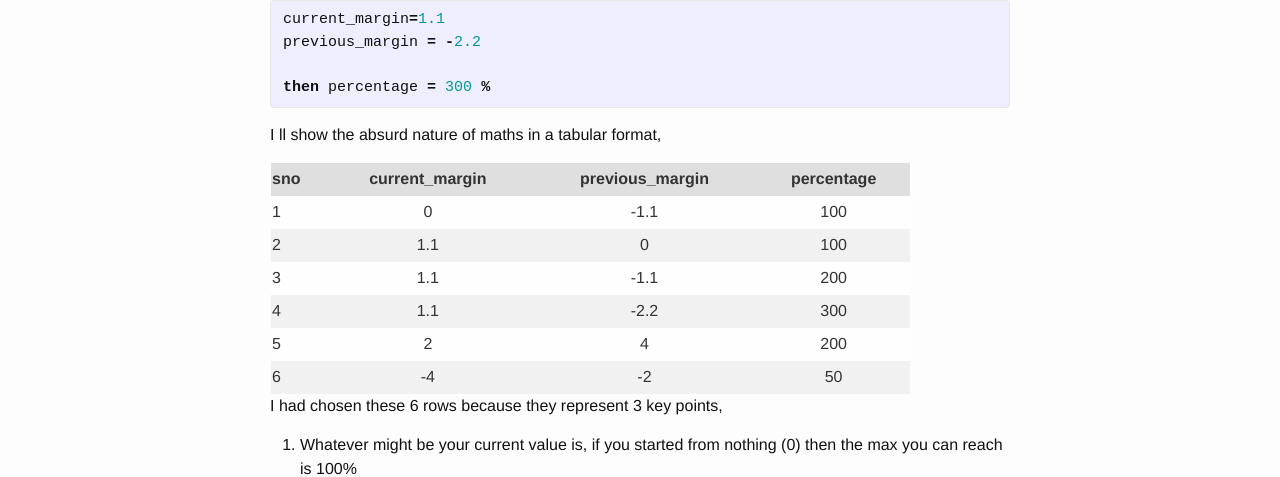
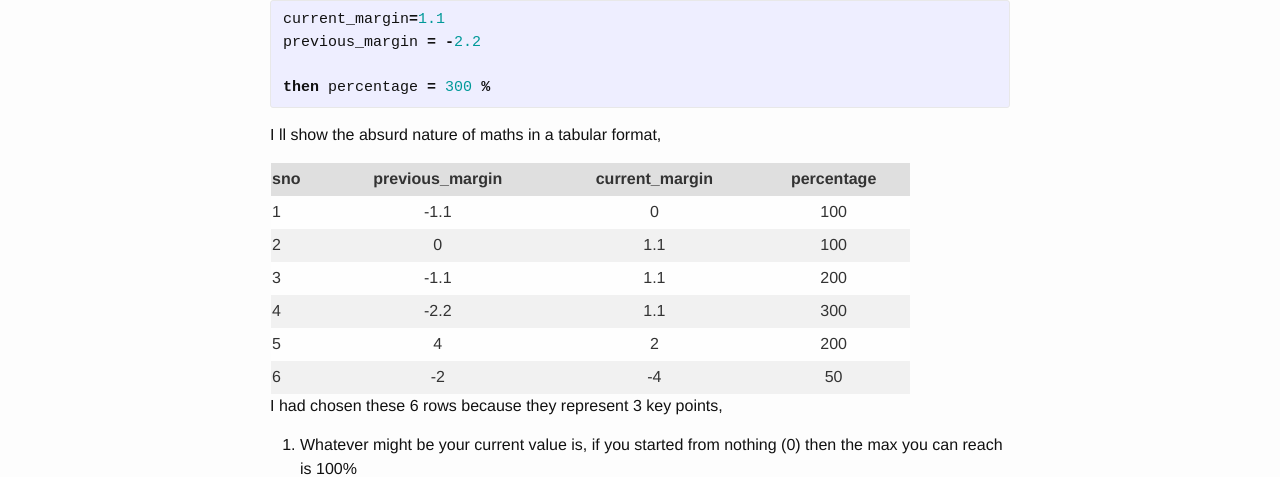
Before and after one commit to worldofprasanna/worldofprasanna-old.github.io, a Jekyll site: the page built from _posts/2015-11-07-percentage-change-calculation.markdown, in a window 1280 px wide. Shown: the part 695-1172 px from the top of the page. Built offline with Jekyll 4.4.1, drawn with Linux system fonts in a browser that asks for light colours.

```diff
--- a/_posts/2015-11-07-percentage-change-calculation.markdown
+++ b/_posts/2015-11-07-percentage-change-calculation.markdown
@@ -34,14 +34,14 @@ then percentage = 300 %
 
 I ll show the absurd nature of maths in a tabular format,
 
-| sno 	| current_margin 	| previous_margin 	| percentage 	|
-|:------|-------------------|-------------------|---------------|
-|1  	| 0              	|-1.1            	| 100       	|
-|2  	| 1.1            	| 0              	| 100       	|
-|3  	| 1.1            	| -1.1           	| 200       	|
-|4  	| 1.1            	| -2.2           	| 300       	|
-|5  	| 2              	| 4              	| 200       	|
-|6  	| -4             	| -2             	| 50        	|
+| sno 	| previous_margin| current_margin 	 	| percentage 	|
+|:------|----------------|----------------------|---------------|
+|1  	|-1.1            | 0              		| 100       	|
+|2  	| 0              | 1.1            		| 100       	|
+|3  	| -1.1           | 1.1            		| 200       	|
+|4  	| -2.2           | 1.1            		| 300       	|
+|5  	| 4              | 2              		| 200       	|
+|6  	| -2             | -4             		| 50        	|
 
 
 I had chosen these 6 rows because they represent 3 key points,
```
